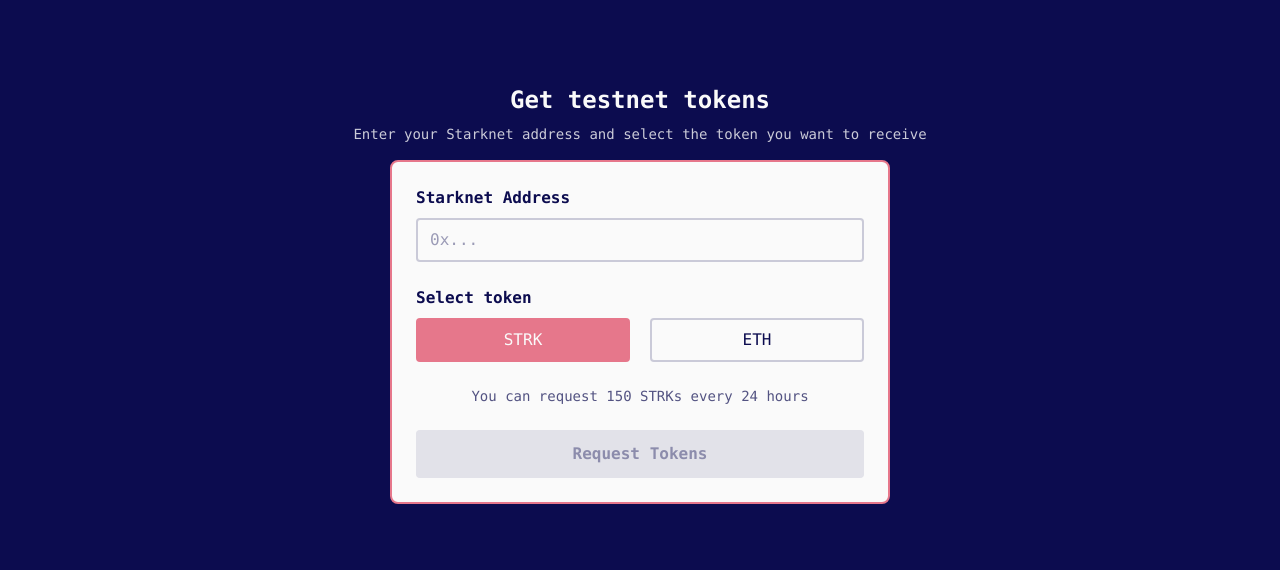
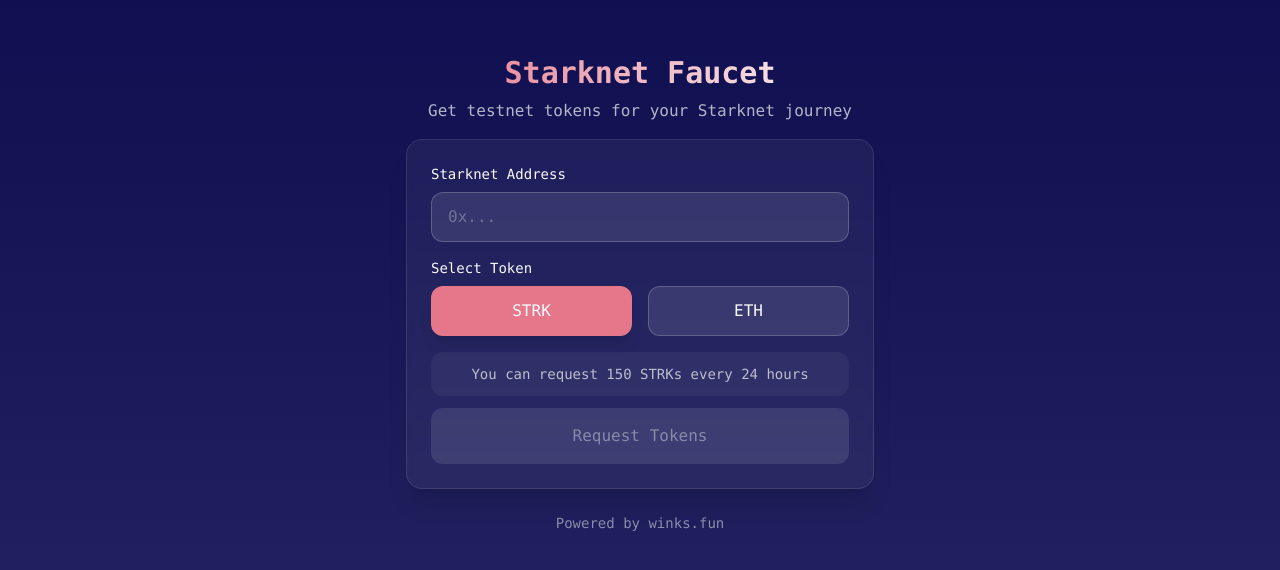
Before and after one commit to winksdotfun/starknet-faucet, a React (Vite) app: page / in a window 1280 px wide. Shown: the part 106-676 px from the top of the page. Built offline with nearby package versions, Linux system fonts and the light colour scheme.

Commit message:
faucet request card

```diff
--- a/src/App.jsx
+++ b/src/App.jsx
@@ -6,7 +6,6 @@
   const [isValidAddress, setIsValidAddress] = useState(false);
 
   const validateStarknetAddress = (addr) => {
-    // Basic Starknet address validation
     const starknetAddressRegex = /^0x[0-9a-fA-F]{1,64}$/;
     return starknetAddressRegex.test(addr);
   };
@@ -17,72 +16,90 @@
     setIsValidAddress(validateStarknetAddress(newAddress));
   };
 
-  const getTokenMessage = () => {
-    return selectedToken === 'STRK'
-      ? "You can request 150 STRKs every 24 hours"
-      : "You can request 0.002 ETH every 24 hours";
-  };
+  return (
+    <div className="flex justify-center items-center min-h-screen bg-gradient-to-b from-[#0C0C4F] to-[#0C0C4F]/90 text-[#FAFAFA] font-mono">
+      <div className="sm:w-[300px] md:w-[500px] px-4">
+        <div className="text-center mb-4">
+          <h1 className="text-3xl font-bold mb-2 bg-clip-text text-transparent bg-gradient-to-r from-[#E6778B] to-[#FAFAFA]">
+            Starknet Faucet
+          </h1>
+          <p className="text-[#FAFAFA]/70">
+            Get testnet tokens for your Starknet journey
+          </p>
+        </div>
 
-  return (
-    <div className="flex justify-center items-center min-h-screen font-mono bg-[#0C0C4F]">
-      <div className="text-center">
-        <p className="text-2xl font-bold text-[#FAFAFA] mb-2">Get testnet tokens</p>
-        <p className="text-sm text-[#FAFAFA]/80 mb-4">
-          Enter your Starknet address and select the token you want to receive
-        </p>
-        <div className="sm:w-[300px] md:w-[500px] border-2 border-[#E6778B] rounded-lg mx-auto p-6 bg-[#FAFAFA]">
-          <div className="text-start mb-6">
-            <p className="text-[#0C0C4F] font-semibold mb-2">Starknet Address</p>
+        <div className="backdrop-blur-sm bg-[#FAFAFA]/5 rounded-2xl p-6 shadow-xl border border-[#FAFAFA]/10">
+          {/* Address Input */}
+          <div className="mb-4">
+            <label className="block text-sm font-medium mb-2 text-[#FAFAFA]">
+              Starknet Address
+            </label>
             <input
               type="text"
               placeholder="0x..."
               value={address}
               onChange={handleAddressChange}
-              className="border-2 border-[#0C0C4F]/20 w-full p-2 px-3 outline-none rounded bg-[#FAFAFA] text-[#0C0C4F] placeholder-[#0C0C4F]/40 focus:border-[#E6778B] transition-colors"
+              className="w-full px-4 py-3 rounded-xl bg-[#FAFAFA]/10 border border-[#FAFAFA]/20
+                       text-[#FAFAFA] placeholder-[#FAFAFA]/30 outline-none focus:border-[#E6778B]
+                       transition-all duration-300"
             />
             {address && !isValidAddress && (
-              <p className="text-[#E6778B] text-sm mt-1">Please enter a valid Starknet address</p>
+              <p className="mt-2 text-sm text-[#E6778B]">Please enter a valid Starknet address</p>
             )}
           </div>
 
-          <div className="text-start mb-6">
-            <p className="text-[#0C0C4F] font-semibold mb-2">Select token</p>
-            <div className="flex gap-5">
+          {/* Token Selection */}
+          <div className="mb-3">
+            <label className="block text-sm font-medium mb-2 text-[#FAFAFA]">
+              Select Token
+            </label>
+            <div className="grid grid-cols-2 gap-4">
               <button
                 onClick={() => setSelectedToken('STRK')}
-                className={`p-2 w-full rounded transition-colors ${
-                  selectedToken === 'STRK'
-                    ? 'bg-[#E6778B] text-[#FAFAFA] border-2 border-[#E6778B]'
-                    : 'border-2 border-[#0C0C4F]/20 text-[#0C0C4F] hover:border-[#E6778B]'
-                }`}
+                className={`px-4 py-3 rounded-xl transition-all duration-300
+                  ${selectedToken === 'STRK'
+                    ? 'bg-[#E6778B] text-[#FAFAFA] shadow-lg'
+                    : 'bg-[#FAFAFA]/10 hover:bg-[#FAFAFA]/20 border border-[#FAFAFA]/20'
+                  }`}
               >
                 STRK
               </button>
               <button
                 onClick={() => setSelectedToken('ETH')}
-                className={`p-2 w-full rounded transition-colors ${
-                  selectedToken === 'ETH'
-                    ? 'bg-[#E6778B] text-[#FAFAFA] border-2 border-[#E6778B]'
-                    : 'border-2 border-[#0C0C4F]/20 text-[#0C0C4F] hover:border-[#E6778B]'
-                }`}
+                className={`px-4 py-3 rounded-xl transition-all duration-300
+                  ${selectedToken === 'ETH'
+                    ? 'bg-[#E6778B] text-[#FAFAFA] shadow-lg'
+                    : 'bg-[#FAFAFA]/10 hover:bg-[#FAFAFA]/20 border border-[#FAFAFA]/20'
+                  }`}
               >
                 ETH
               </button>
             </div>
+
+            <div className="mt-4 text-center text-sm text-[#FAFAFA]/70 bg-[#FAFAFA]/5 rounded-xl p-3">
+              {selectedToken === 'STRK'
+                ? "You can request 150 STRKs every 24 hours"
+                : "You can request 0.002 ETH every 24 hours"
+              }
+            </div>
           </div>
 
-          <p className="text-sm text-[#0C0C4F]/70 mb-6">{getTokenMessage()}</p>
-
+          {/* Request Button */}
           <button
             disabled={!isValidAddress}
-            className={`w-full p-3 rounded font-semibold transition-colors ${
-              isValidAddress
-                ? 'bg-[#E6778B] hover:bg-[#E6778B]/90 text-[#FAFAFA]'
-                : 'bg-[#0C0C4F]/10 text-[#0C0C4F]/40 cursor-not-allowed'
-            }`}
+            className={`w-full py-4 rounded-xl font-medium transition-all duration-300
+              ${isValidAddress
+                ? 'bg-gradient-to-r from-[#E6778B] to-[#E6778B]/80 hover:opacity-90 shadow-lg'
+                : 'bg-[#FAFAFA]/10 text-[#FAFAFA]/40 cursor-not-allowed'
+              }`}
           >
             Request Tokens
           </button>
+        </div>
+
+        {/* Footer */}
+        <div className="text-center mt-6 text-sm text-[#FAFAFA]/50">
+          Powered by winks.fun
         </div>
       </div>
     </div>
```
